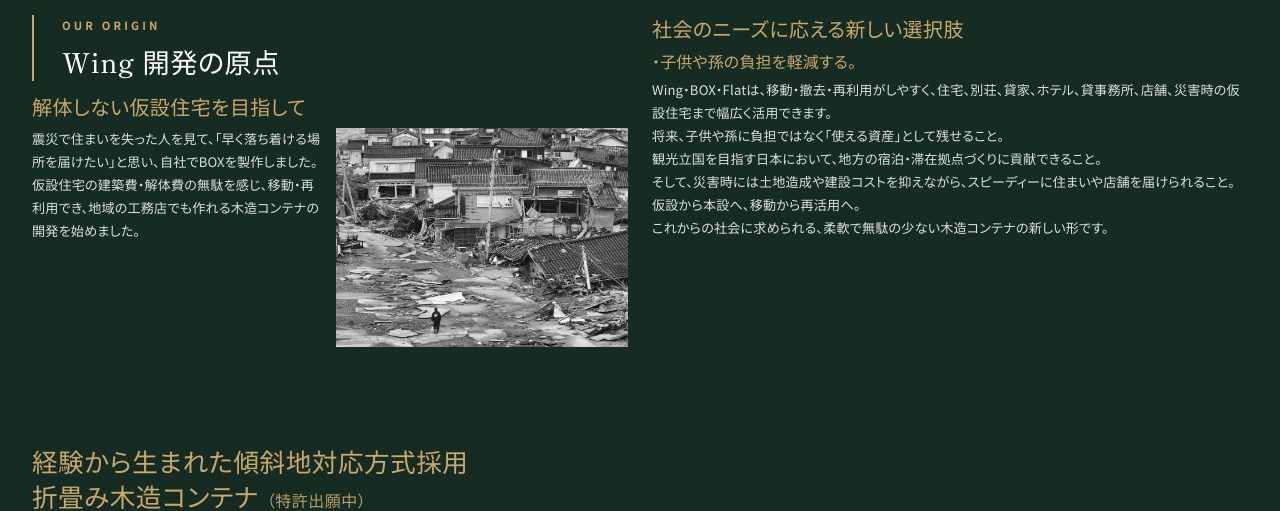
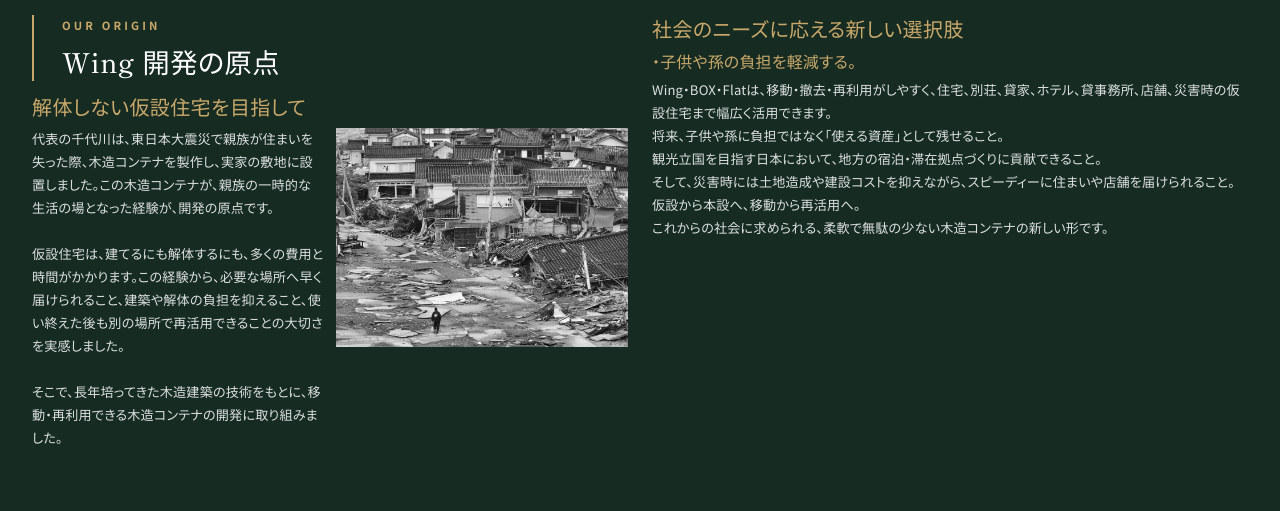
Before and after one commit to xazre3-pudVaz-bicnem/sen-no-kaze-wing-system, a Next.js app: page / in a window 1280 px wide. Shown: the part 1060-1571 px from the top of the page. Built offline with nearby package versions, Linux system fonts and the light colour scheme; no server answers.

Commit message:
copy: clarify personal origin story of Wing development

```diff
--- a/data/site-content.ts
+++ b/data/site-content.ts
@@ -72,7 +72,7 @@ export const genten = {
   title: 'Wing 開発の原点',
   story1: {
     title: '解体しない仮設住宅を目指して',
-    body: '震災で住まいを失った人を見て、「早く落ち着ける場所を届けたい」と思い、自社でBOXを製作しました。\n仮設住宅の建築費・解体費の無駄を感じ、移動・再利用でき、地域の工務店でも作れる木造コンテナの開発を始めました。',
+    body: '代表の千代川は、東日本大震災で親族が住まいを失った際、木造コンテナを製作し、実家の敷地に設置しました。この木造コンテナが、親族の一時的な生活の場となった経験が、開発の原点です。\n\n仮設住宅は、建てるにも解体するにも、多くの費用と時間がかかります。この経験から、必要な場所へ早く届けられること、建築や解体の負担を抑えること、使い終えた後も別の場所で再活用できることの大切さを実感しました。\n\nそこで、長年培ってきた木造建築の技術をもとに、移動・再利用できる木造コンテナの開発に取り組みました。',
     /** 先方提供の被災地写真（「wing開発の原点」資料）を白黒加工・左端の白線をトリミング済み */
     image: '/images/cases/quake-damage-bw.jpg',
     alt: '地震で倒壊した家屋が並ぶ被災地の街並み（白黒写真）',
```
